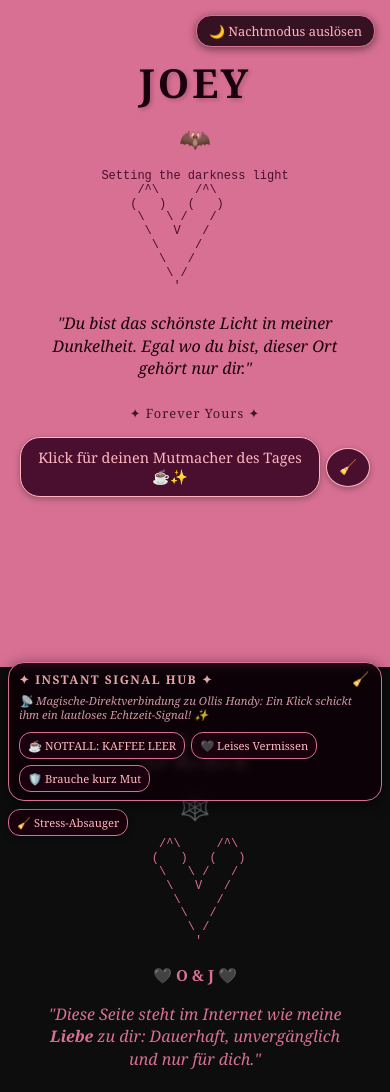
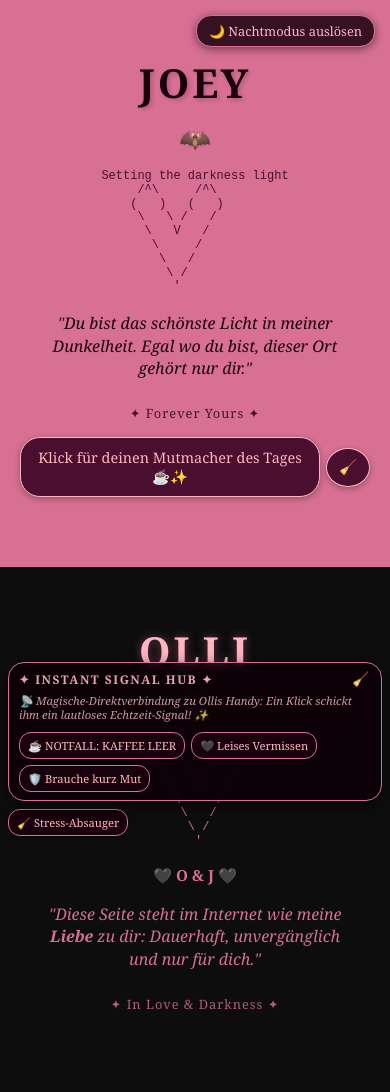
Before and after one commit to pbrischle-del/joey, a plain HTML site: page index.html in a window 390 px wide. Shown: the top 1092 px of the page. Drawn offline with Linux system fonts and the light colour scheme.

Commit message:
Update index.html

```diff
--- a/index.html
+++ b/index.html
@@ -561,12 +561,15 @@
             .split-container {
                 flex-direction: column;
             }
-            .joey-side, .olli-side {
+            .joey-side {
                 width: 100%;
-                padding: 50px 20px 160px 20px;
+                padding: 50px 20px 60px 20px;
+            }
+            /* OLLI-SEITE VERPASSEN WIR EXTRA PADDING UNTEN FÜR DEN SCHWEBENDEN HUB */
+            .olli-side {
+                width: 100%;
+                padding: 50px 20px 260px 20px;
                 border-left: none;
-            }
-            .olli-side {
                 border-top: 1px solid #2a0010;
             }
             .bottom-controls-wrapper {
@@ -580,6 +583,8 @@
             .messaging-hub {
                 max-width: none;
                 padding: 8px 10px;
+                max-height: 50vh;
+                overflow-y: auto;
             }
             .bottom-btn {
                 font-size: 0.7rem;
```
